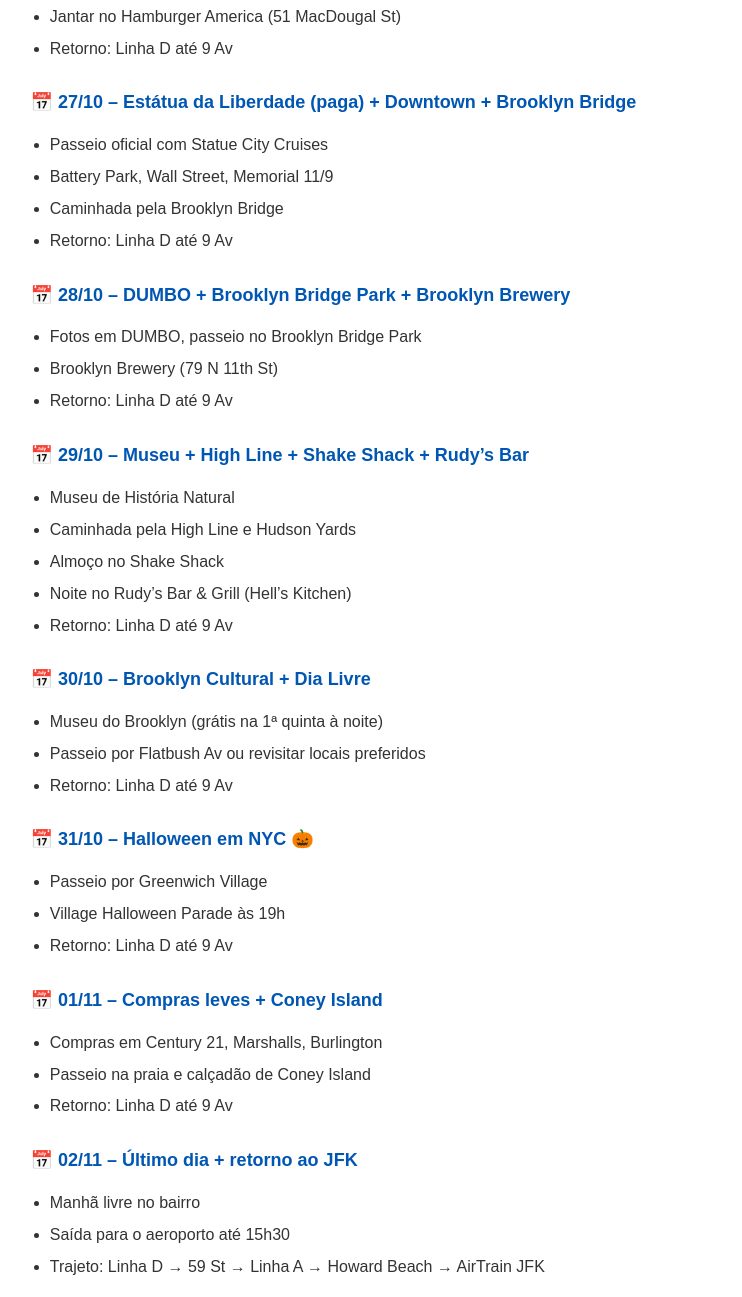
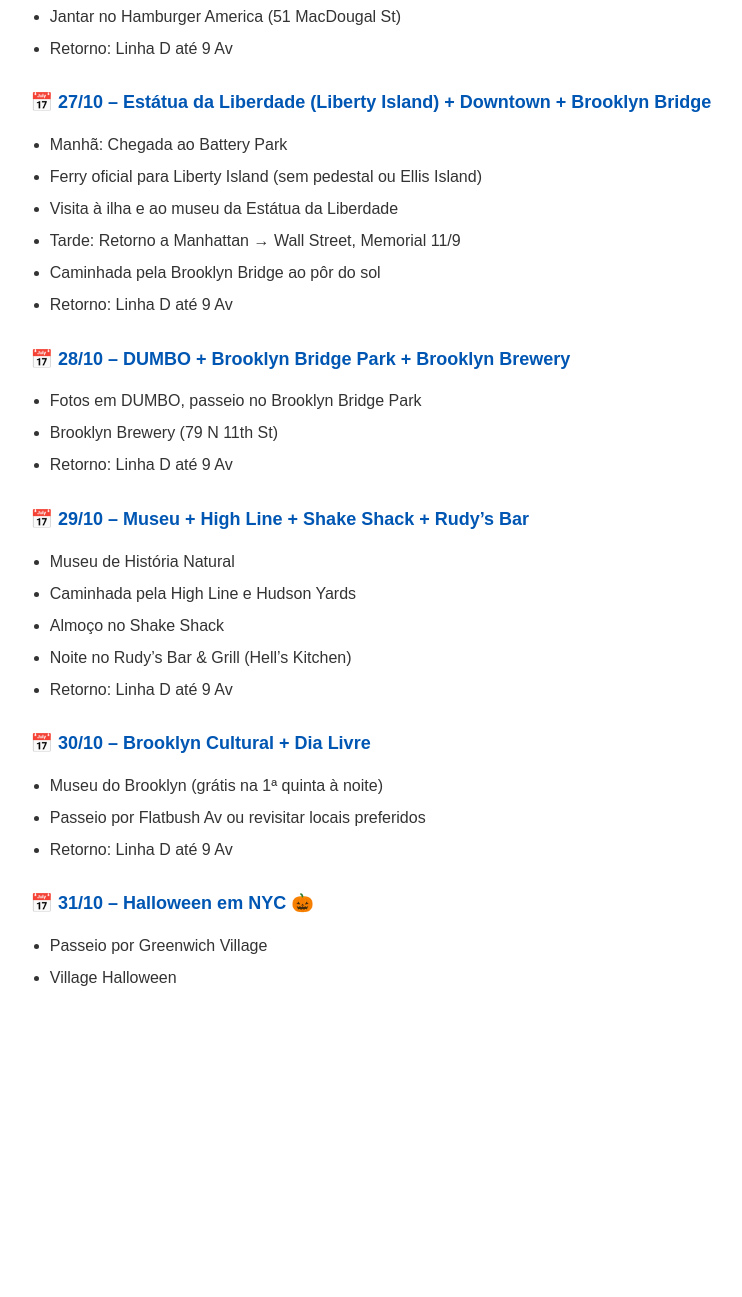
Before and after one commit to efpv/myPages, a plain HTML site: page index.html in a window 1280 px wide. Shown: the part 783-2080 px from the top of the page, without its empty margins (45-787 px from the left). After the commit the page ends 1849 px from the top, so only its background shows below. Drawn offline with Linux system fonts and the light colour scheme.

Commit message:
Add files via upload

```diff
--- a/index.html
+++ b/index.html
@@ -80,11 +80,16 @@
       <li>Retorno: Linha D até 9 Av</li>
     </ul>
 
-    <h2>📅 27/10 – Estátua da Liberdade (paga) + Downtown + Brooklyn Bridge</h2>
+    <h2>
+      📅 27/10 – Estátua da Liberdade (Liberty Island) + Downtown + Brooklyn
+      Bridge
+    </h2>
     <ul>
-      <li>Passeio oficial com Statue City Cruises</li>
-      <li>Battery Park, Wall Street, Memorial 11/9</li>
-      <li>Caminhada pela Brooklyn Bridge</li>
+      <li>Manhã: Chegada ao Battery Park</li>
+      <li>Ferry oficial para Liberty Island (sem pedestal ou Ellis Island)</li>
+      <li>Visita à ilha e ao museu da Estátua da Liberdade</li>
+      <li>Tarde: Retorno a Manhattan → Wall Street, Memorial 11/9</li>
+      <li>Caminhada pela Brooklyn Bridge ao pôr do sol</li>
       <li>Retorno: Linha D até 9 Av</li>
     </ul>
 
@@ -114,22 +119,7 @@
     <h2>📅 31/10 – Halloween em NYC 🎃</h2>
     <ul>
       <li>Passeio por Greenwich Village</li>
-      <li>Village Halloween Parade às 19h</li>
-      <li>Retorno: Linha D até 9 Av</li>
-    </ul>
-
-    <h2>📅 01/11 – Compras leves + Coney Island</h2>
-    <ul>
-      <li>Compras em Century 21, Marshalls, Burlington</li>
-      <li>Passeio na praia e calçadão de Coney Island</li>
-      <li>Retorno: Linha D até 9 Av</li>
-    </ul>
-
-    <h2>📅 02/11 – Último dia + retorno ao JFK</h2>
-    <ul>
-      <li>Manhã livre no bairro</li>
-      <li>Saída para o aeroporto até 15h30</li>
-      <li>Trajeto: Linha D → 59 St → Linha A → Howard Beach → AirTrain JFK</li>
+      <li>Village Halloween</li>
     </ul>
   </body>
 </html>
```
